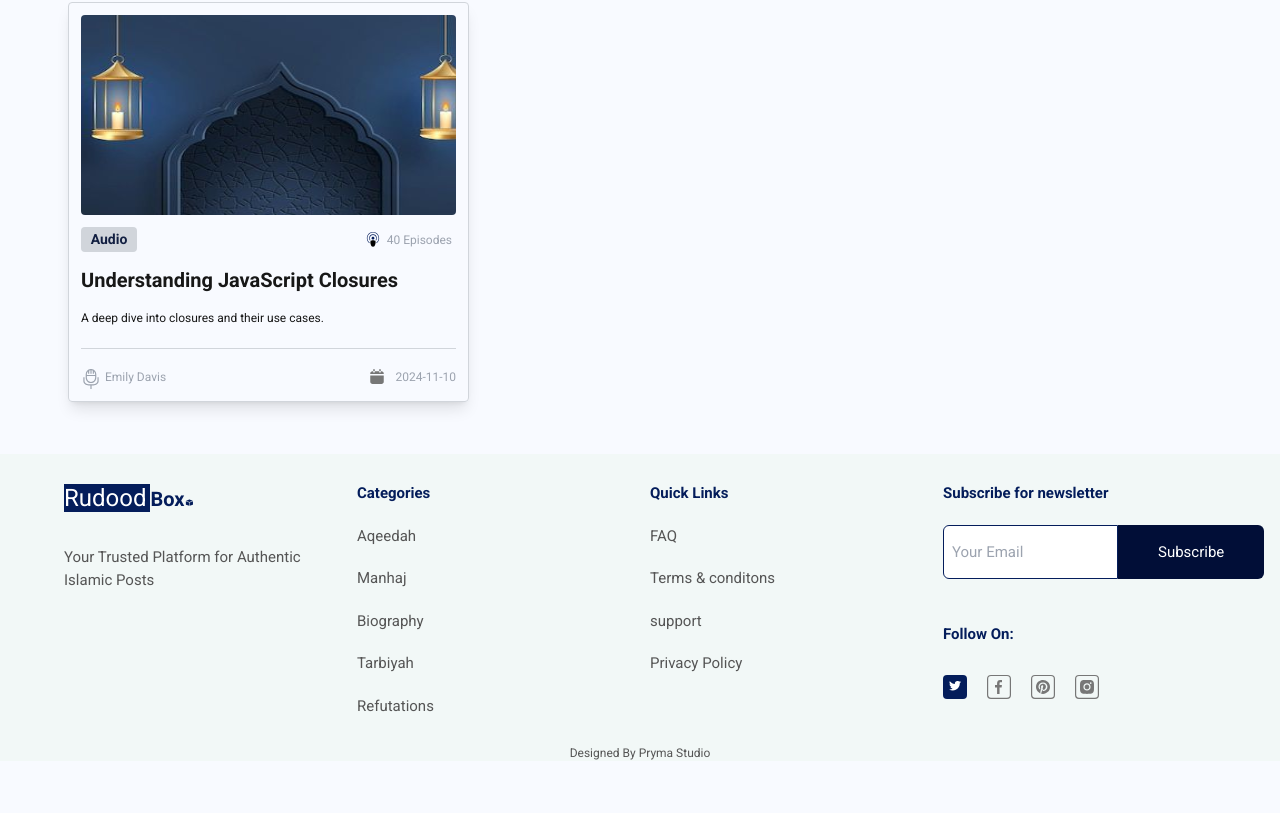
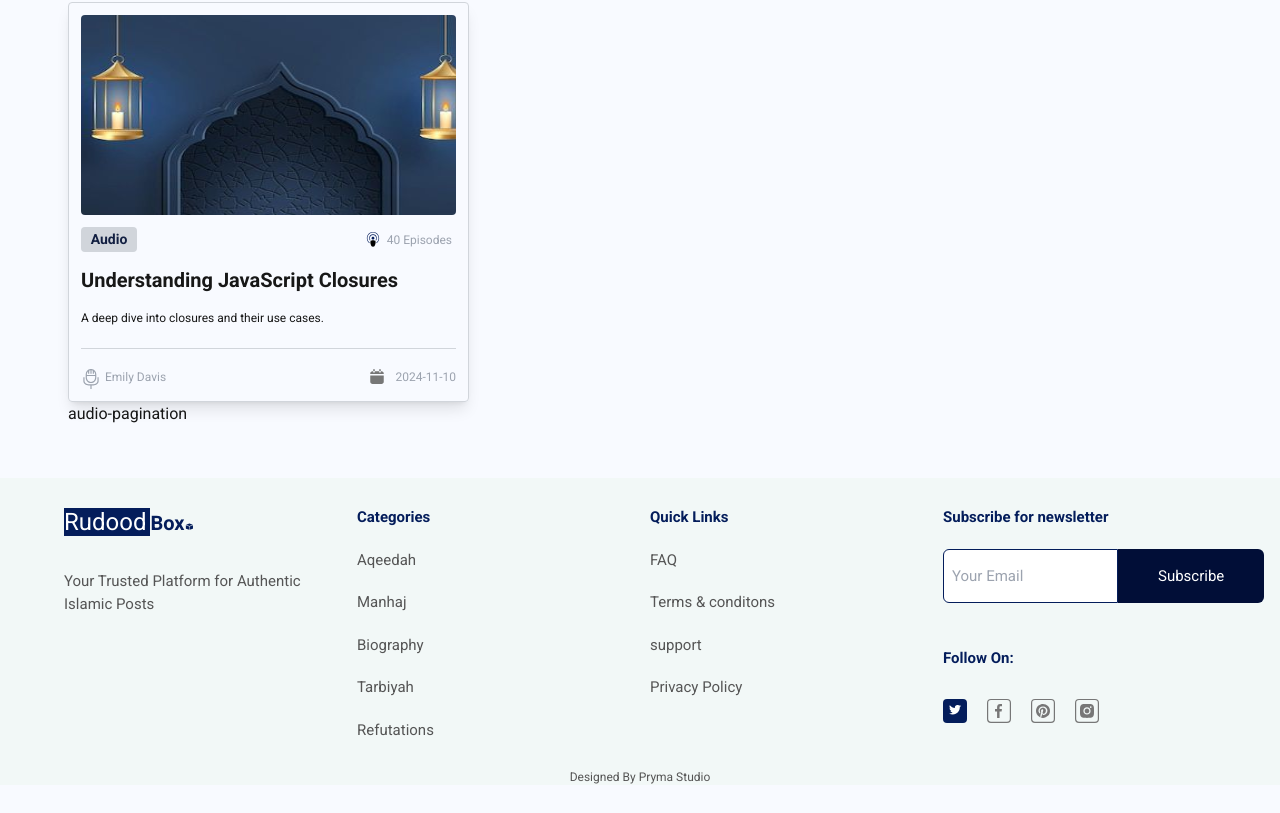
Before and after one commit to salafidevelopers/refutations, a Next.js app: page /audios in a window 1280 px wide. Shown: the part 2834-3647 px from the top of the page. Before the commit the page ends 3623 px from the top, so only its background shows below. Built offline with nearby package versions, Linux system fonts and the light colour scheme.

Commit message:
add audio pagination

```diff
--- a/src/components/audio/audio-list.tsx
+++ b/src/components/audio/audio-list.tsx
@@ -1,6 +1,7 @@
 import { audioList } from "../../data/audio-data";
 import RecommendedAside from "../aside";
 import AudioCard from "./audio-card";
+import Pagination from "./audio-pagination";
 
 const AudioList: React.FC = () => {
   return (
@@ -24,7 +25,9 @@ const AudioList: React.FC = () => {
       </div>
 
       {/* Pagination Start */}
-      <div></div>
+      <div>
+        <Pagination/>
+      </div>
     </div>
   );
 };
--- /dev/null
+++ b/src/components/audio/audio-pagination.tsx
@@ -0,0 +1,5 @@
+export default function Pagination() {
+  return (
+    <div>audio-pagination</div>
+  )
+}
--- a/src/components/recommended-chanels.tsx
+++ /dev/null
@@ -1,15 +0,0 @@
-const RecommendedChannels = () => {
-  return (
-    <div>
-      <h1>
-        {" "}
-        <span className="text- bg-[#041D5B] py-[5px] text-base font-bold text-white">
-          Recommended
-        </span>{" "}
-        Channels
-      </h1>
-    </div>
-  );
-};
-
-export default RecommendedChannels;
```
